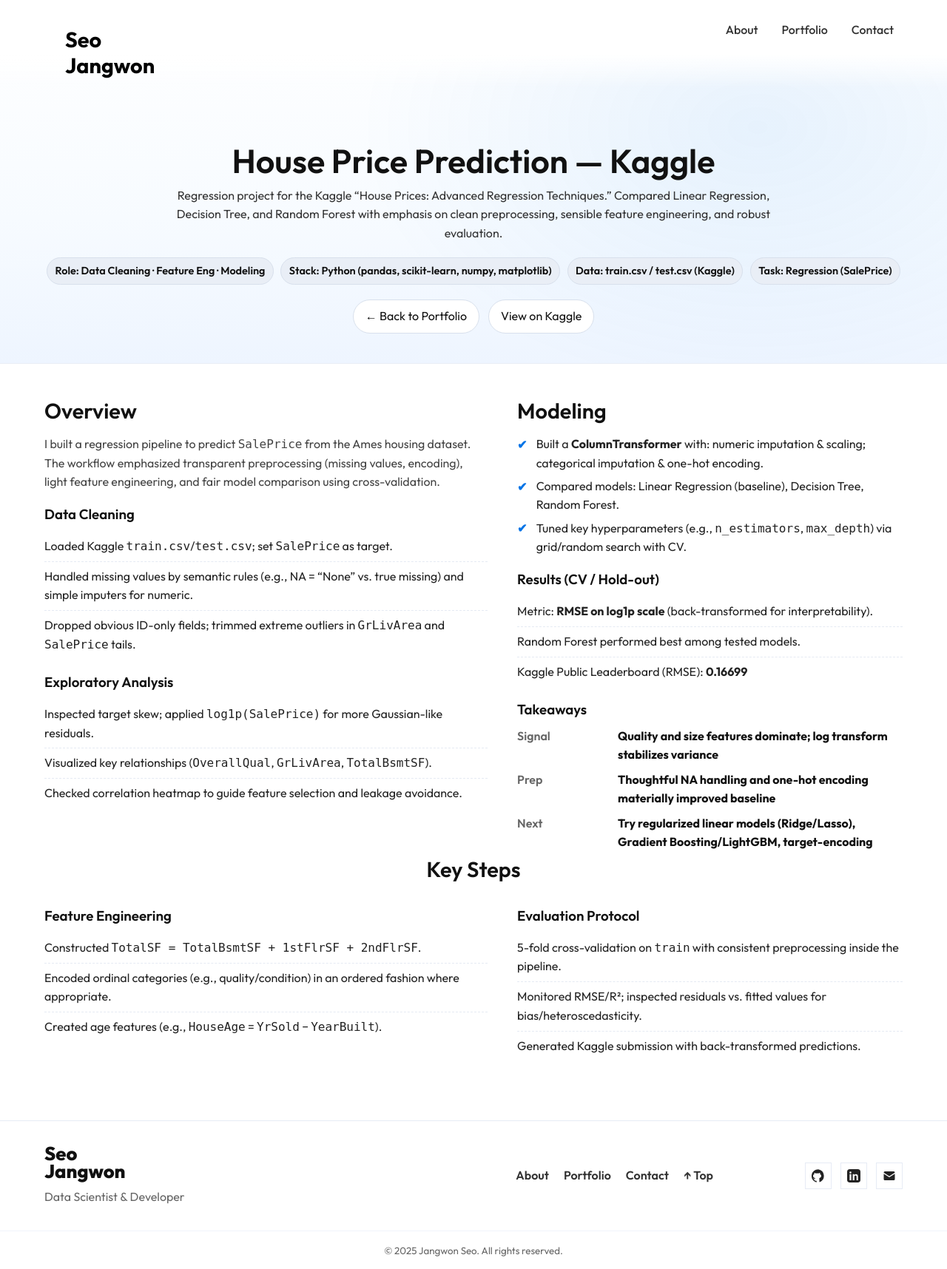
After one commit to jseo07/personal, a Django app: page /housing in a window 1280 px wide. The commit adds this page. Shown: the whole page at 74% size. Run offline with Django 5.2, Linux system fonts and the light colour scheme.

Commit message:
added housing price prediction project

```diff
--- a/personal/webapp/templates/webapp/partials/portfolio.html
+++ b/personal/webapp/templates/webapp/partials/portfolio.html
@@ -11,6 +11,7 @@
                 {% static 'webapp/images/gamer.png' as project5 %}
                 {% static 'webapp/images/tetris.jpg' as project6 %}
                 {% static 'webapp/images/llm.png' as project7 %}
+                {% static 'webapp/images/housing.png' as project8 %}
                 {% url 'sp' as sp %}
                 {% url 'smartmove' as smartmove %}
                 {% url 'gan' as gan %}
@@ -18,6 +19,8 @@
                 {% url 'lstm' as lstm %}
                 {% url 'knn' as knn %}
                 {% url 'tetris' as tetris %}
+                {% url 'housing' as housing %}
+
             {% include "webapp/partials/portfolio_card.html" with href=sp image=project1 title="SP Development WMS based Web App" tag1="Python" tag2="Django" tag3="Data Extraction"%}
 
             {% include "webapp/partials/portfolio_card.html" with href=smartmove image=project2 title="smartmovebc.ca Web App " tag1="Python" tag2="Django" tag3="Web Dev"%}
@@ -31,6 +34,8 @@
             {% include "webapp/partials/portfolio_card.html" with href=knn image=project5 title="Newsletter Subscription prediction with K-NN Classification" tag1="R" tag2="Data Analysis" %}
 
             {% include "webapp/partials/portfolio_card.html" with href=tetris image=project6 title="Multiplayer Tetris Clone in Java" tag1="Java" tag2="Game" tag3="OOP"%}
+
+            {% include "webapp/partials/portfolio_card.html" with href=housing image=project8 title="Housing Price Prediction with Random Forest" tag1="Python" tag2="EDA" tag3="Kaggle"%}
 
         </div>
     </div>
--- /dev/null
+++ b/personal/webapp/templates/webapp/projects/housing.html
@@ -0,0 +1,115 @@
+{% extends "base.html" %}
+{% load static %}
+{% block extra_css %}
+<style>
+  .navbar {
+    transform: translateY(0%);
+    pointer-events: auto;
+  }
+</style>
+
+<link rel="stylesheet" href="{% static 'webapp/css/project.css' %}">
+{% endblock %}
+
+{% block content %}
+<section class="project-hero">
+  <div class="project-hero-inner">
+    <h1>House Price Prediction — Kaggle</h1>
+    <p class="project-subtitle">
+      Regression project for the Kaggle “House Prices: Advanced Regression Techniques.”
+      Compared Linear Regression, Decision Tree, and Random Forest with emphasis on clean preprocessing,
+      sensible feature engineering, and robust evaluation.
+    </p>
+
+    <div class="project-meta">
+      <span class="chip">Role: Data Cleaning · Feature Eng · Modeling</span>
+      <span class="chip">Stack: Python (pandas, scikit-learn, numpy, matplotlib)</span>
+      <span class="chip">Data: train.csv / test.csv (Kaggle)</span>
+      <span class="chip">Task: Regression (SalePrice)</span>
+    </div>
+
+    <div class="project-links">
+      <a class="btn" href="{% url 'index' %}#portfolio">← Back to Portfolio</a>
+      <a class="btn" href="https://www.kaggle.com/code/jseo079/house-price-prediction" target="_blank" rel="noopener">View on Kaggle</a>
+      {# Optional: host your notebook/export locally too #}
+      {# <a class="btn primary" href="{% static 'webapp/files/house-price-prediction.html' %}" target="_blank" rel="noopener">Notebook</a> #}
+      {# <a class="btn primary" href="{% static 'webapp/files/house-price-prediction.ipynb' %}" download>Download .ipynb</a> #}
+    </div>
+  </div>
+</section>
+
+<section class="project-body section">
+  <div class="project-columns">
+    <!-- LEFT -->
+    <div class="project-col">
+      <h2>Overview</h2>
+      <p>
+        I built a regression pipeline to predict <code>SalePrice</code> from the Ames housing dataset.
+        The workflow emphasized transparent preprocessing (missing values, encoding), light feature engineering,
+        and fair model comparison using cross-validation.
+      </p>
+
+      <h3>Data Cleaning</h3>
+      <ul class="clean-list">
+        <li>Loaded Kaggle <code>train.csv</code>/<code>test.csv</code>; set <code>SalePrice</code> as target.</li>
+        <li>Handled missing values by semantic rules (e.g., NA = “None” vs. true missing) and simple imputers for numeric.</li>
+        <li>Dropped obvious ID-only fields; trimmed extreme outliers in <code>GrLivArea</code> and <code>SalePrice</code> tails.</li>
+      </ul>
+
+      <h3>Exploratory Analysis</h3>
+      <ul class="feature-list">
+        <li>Inspected target skew; applied <code>log1p(SalePrice)</code> for more Gaussian-like residuals.</li>
+        <li>Visualized key relationships (<code>OverallQual</code>, <code>GrLivArea</code>, <code>TotalBsmtSF</code>).</li>
+        <li>Checked correlation heatmap to guide feature selection and leakage avoidance.</li>
+      </ul>
+    </div>
+
+    <!-- RIGHT -->
+    <div class="project-col">
+      <h2>Modeling</h2>
+      <ul class="checklist">
+        <li>Built a <strong>ColumnTransformer</strong> with: numeric imputation &amp; scaling; categorical imputation &amp; one-hot encoding.</li>
+        <li>Compared models: Linear Regression (baseline), Decision Tree, Random Forest.</li>
+        <li>Tuned key hyperparameters (e.g., <code>n_estimators</code>, <code>max_depth</code>) via grid/random search with CV.</li>
+      </ul>
+
+      <h3>Results (CV / Hold-out)</h3>
+      <ul class="feature-list">
+        <li>Metric: <strong>RMSE on log1p scale</strong> (back-transformed for interpretability).</li>
+        <li>Random Forest performed best among tested models.</li>
+        <li>Kaggle Public Leaderboard (RMSE): <strong>0.16699</strong></li>
+      </ul>
+
+      <h3>Takeaways</h3>
+      <div class="kv">
+        <div><span>Signal</span><b>Quality and size features dominate; log transform stabilizes variance</b></div>
+        <div><span>Prep</span><b>Thoughtful NA handling and one-hot encoding materially improved baseline</b></div>
+        <div><span>Next</span><b>Try regularized linear models (Ridge/Lasso), Gradient Boosting/LightGBM, target-encoding</b></div>
+      </div>
+    </div>
+  </div>
+
+  <h2 class="gallery-title">Key Steps</h2>
+  <div class="project-columns">
+    <div class="project-col">
+      <h3>Feature Engineering</h3>
+      <ul class="clean-list">
+        <li>Constructed <code>TotalSF = TotalBsmtSF + 1stFlrSF + 2ndFlrSF</code>.</li>
+        <li>Encoded ordinal categories (e.g., quality/condition) in an ordered fashion where appropriate.</li>
+        <li>Created age features (e.g., <code>HouseAge</code> = <code>YrSold</code> − <code>YearBuilt</code>).</li>
+      </ul>
+    </div>
+    <div class="project-col">
+      <h3>Evaluation Protocol</h3>
+      <ul class="clean-list">
+        <li>5-fold cross-validation on <code>train</code> with consistent preprocessing inside the pipeline.</li>
+        <li>Monitored RMSE/R²; inspected residuals vs. fitted values for bias/heteroscedasticity.</li>
+        <li>Generated Kaggle submission with back-transformed predictions.</li>
+      </ul>
+    </div>
+  </div>
+
+</section>
+{% endblock %}
+
+{% block extra_js %}{% endblock %}
--- a/personal/webapp/urls.py
+++ b/personal/webapp/urls.py
@@ -11,5 +11,6 @@ urlpatterns = [
     path("llm", views.llm, name="llm"),
     path("knn", views.knn, name="knn"),
     path("tetris", views.tetris, name="tetris"),
+    path("housing", views.housing, name="housing"),
     path("contact", views.contact, name="contact"),
 ]
--- a/personal/webapp/views.py
+++ b/personal/webapp/views.py
@@ -31,6 +31,9 @@ def knn(request):
 def tetris(request):
     return render(request, 'webapp/projects/tetris.html')
 
+def housing(request):
+    return render(request, 'webapp/projects/housing.html')
+
 def contact(request):
     if request.method == 'POST':
         email   = request.POST.get('email')
```
Also changed, not shown: personal/webapp/static/webapp/images/housing.png (added).
